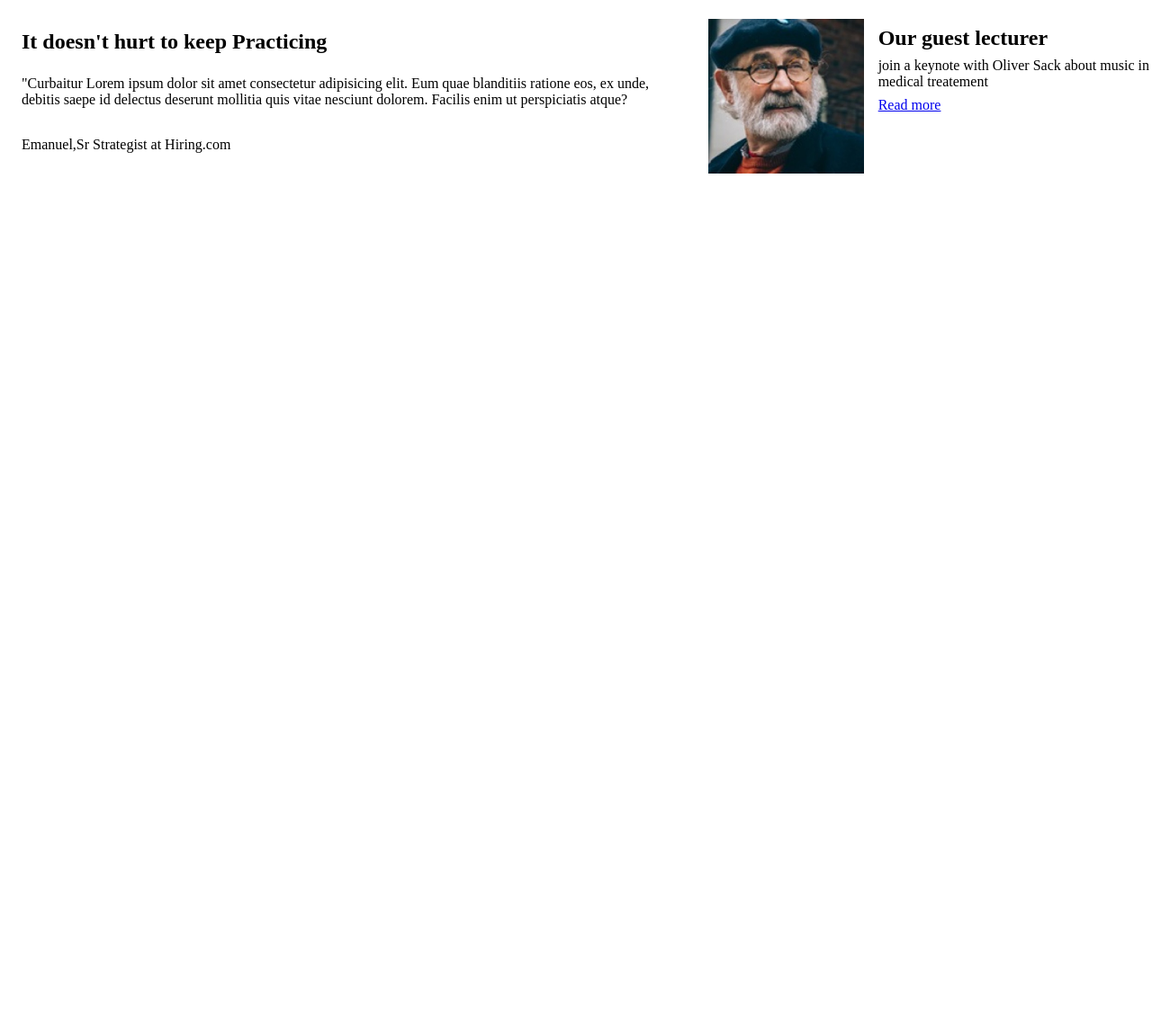
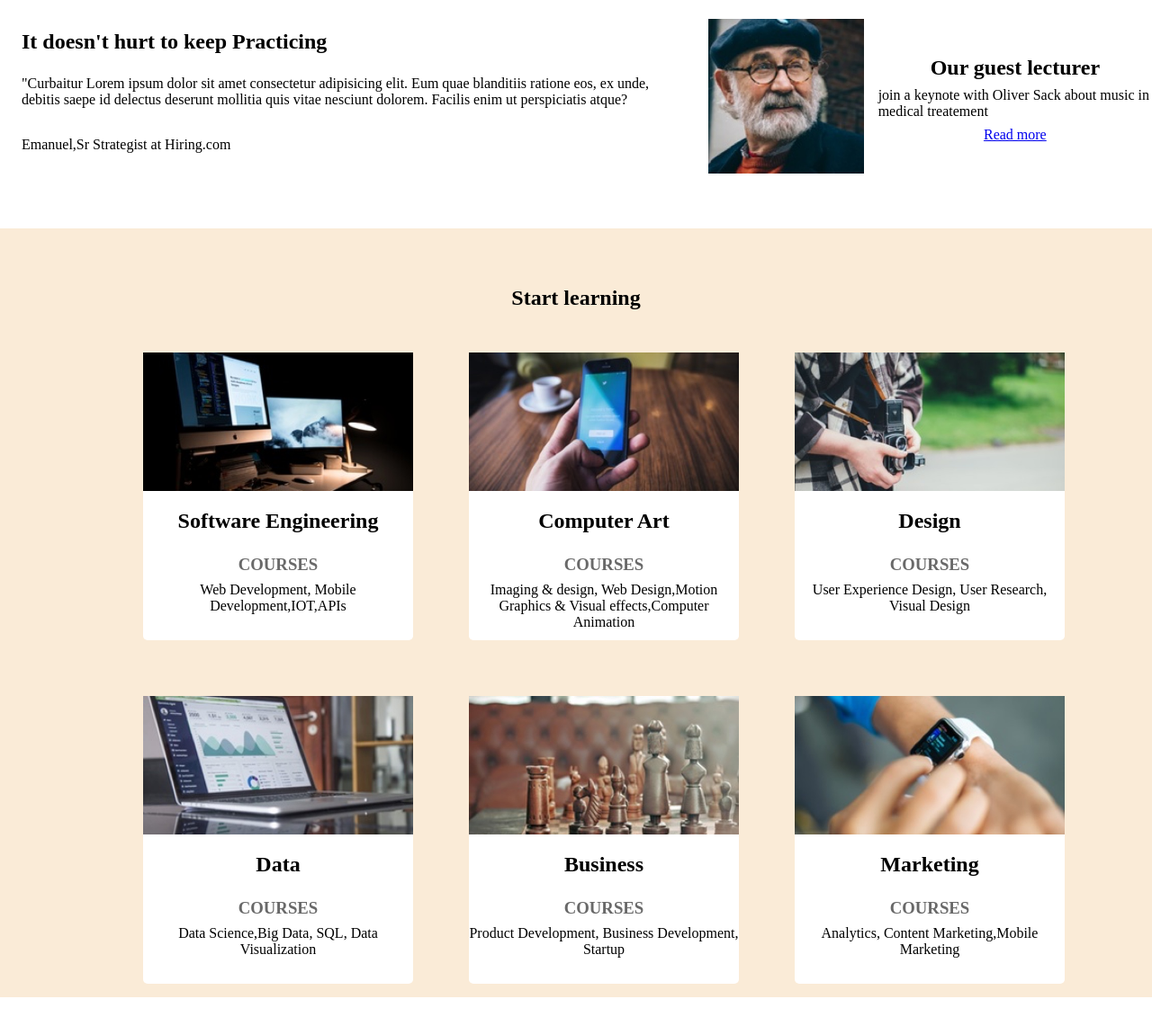
Before and after one commit to Reddy4711y/Colmar_Academy, a plain HTML site: page index.html in a window 1280 px wide. Shown: the part 1116-2257 px from the top of the page at 90% size. Before the commit the page ends 1338 px from the top, so only its background shows below. Drawn offline with Linux system fonts and the light colour scheme.

Commit message:
added start learning section

```diff
--- a/index.html
+++ b/index.html
@@ -82,5 +82,57 @@
         </div>
       </aside>
     </div>
+    <div class="learning-article">
+      <article class="start-learning-article">
+        <h2 class="article-h2">Start learning</h2>
+        <div class="courses">
+          <div class="software course">
+            <img src="images/course-software.jpg" alt="software course logo" />
+            <h2>Software Engineering</h2>
+            <h3>COURSES</h3>
+            <p>Web Development, Mobile Development,IOT,APIs</p>
+          </div>
+          <div class="computer course">
+            <img
+              src="images/course-computer-art.jpg"
+              alt="computercourse logo"
+            />
+            <h2>Computer Art</h2>
+            <h3>COURSES</h3>
+            <p>
+              Imaging & design, Web Design,Motion Graphics & Visual
+              effects,Computer Animation
+            </p>
+          </div>
+          <div class="design course">
+            <img src="images/course-design.jpg" alt="design course logo" />
+            <h2>Design</h2>
+            <h3>COURSES</h3>
+            <p>User Experience Design, User Research, Visual Design</p>
+          </div>
+          <div class="data course">
+            <img src="images/course-data.jpg" alt="data course logo" />
+            <h2>Data</h2>
+            <h3>COURSES</h3>
+            <p>Data Science,Big Data, SQL, Data Visualization</p>
+          </div>
+          <div class="business course">
+            <img src="images/course-business.jpg" alt="business course logo" />
+            <h2>Business</h2>
+            <h3>COURSES</h3>
+            <p>Product Development, Business Development, Startup</p>
+          </div>
+          <div class="marketing course">
+            <img
+              src="images/course-marketing.jpg"
+              alt="marketing-course logo"
+            />
+            <h2>Marketing</h2>
+            <h3>COURSES</h3>
+            <p>Analytics, Content Marketing,Mobile Marketing</p>
+          </div>
+        </div>
+      </article>
+    </div>
   </body>
 </html>
--- a/styles/style.css
+++ b/styles/style.css
@@ -88,12 +88,17 @@ aside {
   display: flex;
   justify-content: space-between;
   margin-left: 24px;
+  margin-bottom: 32px;
 }
 .aside-img img {
   width: 35%;
 }
 .aside-content {
   width: 65%;
+  display: flex;
+  flex-direction: column;
+  align-items: center;
+  justify-content: center;
 }
 .aside-img {
   display: flex;
@@ -107,3 +112,45 @@ aside {
   margin-bottom: 8px;
   margin-top: 8px;
 }
+.start-learning-article {
+  margin: 32px 72px;
+}
+
+.article-h2 {
+  margin-bottom: 32px;
+  text-align: center;
+}
+.course {
+  width: 300px;
+  height: 320px;
+  background-color: white;
+  margin: 15px;
+  border-radius: 5px;
+  text-align: center;
+}
+
+.courses {
+  display: flex;
+
+  flex-flow: wrap;
+  gap: 32px;
+  margin-left: 72px;
+}
+
+.course img {
+  width: 100%;
+}
+.learning-article {
+  background-color: antiquewhite;
+  padding-top: 32px;
+}
+.course h2 {
+  padding: 16px 0;
+}
+.course h3 {
+  color: dimgray;
+  padding: 8px 0;
+}
+.course p {
+  padding-bottom: 24px;
+}
```
